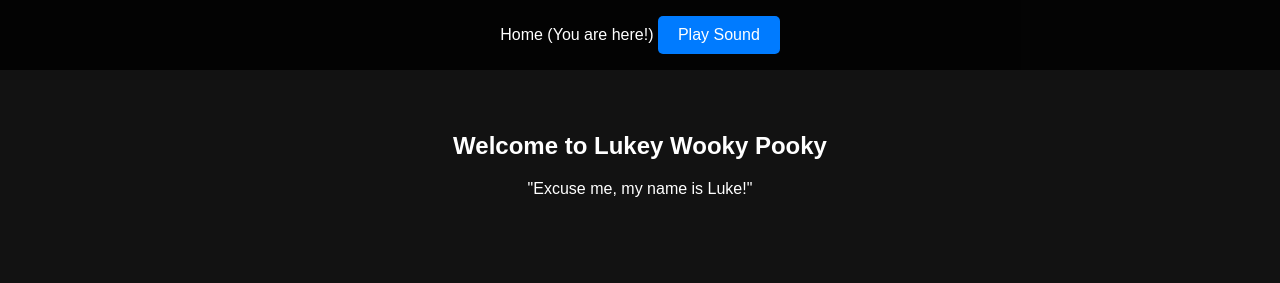
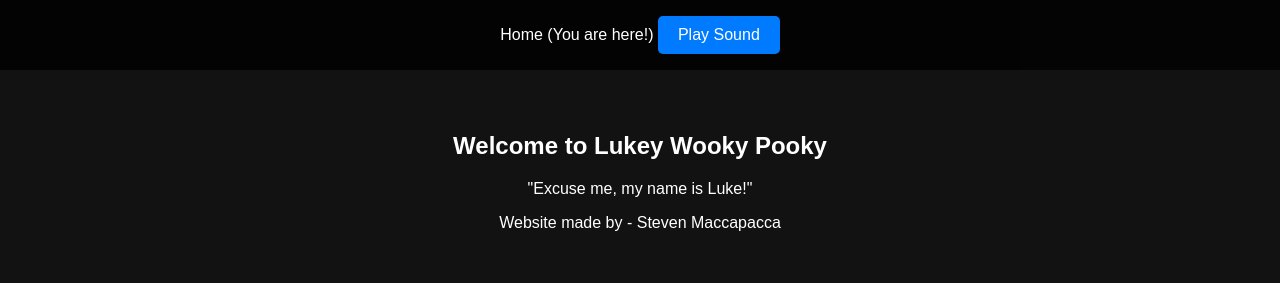
Before and after one commit to rileyshy/lukebennet.org, a plain HTML site: page index.html in a window 1280 px wide. Drawn offline with Linux system fonts and the light colour scheme.

Commit message:
Update index.html

```diff
--- a/index.html
+++ b/index.html
@@ -21,6 +21,7 @@
             <div class="home-container">
                 <h1>Welcome to Lukey Wooky Pooky</h1>
                 <p>"Excuse me, my name is Luke!"</p>
+                <p>Website made by - Steven Maccapacca</p>
             </div>
         </section>
     </main>
```
